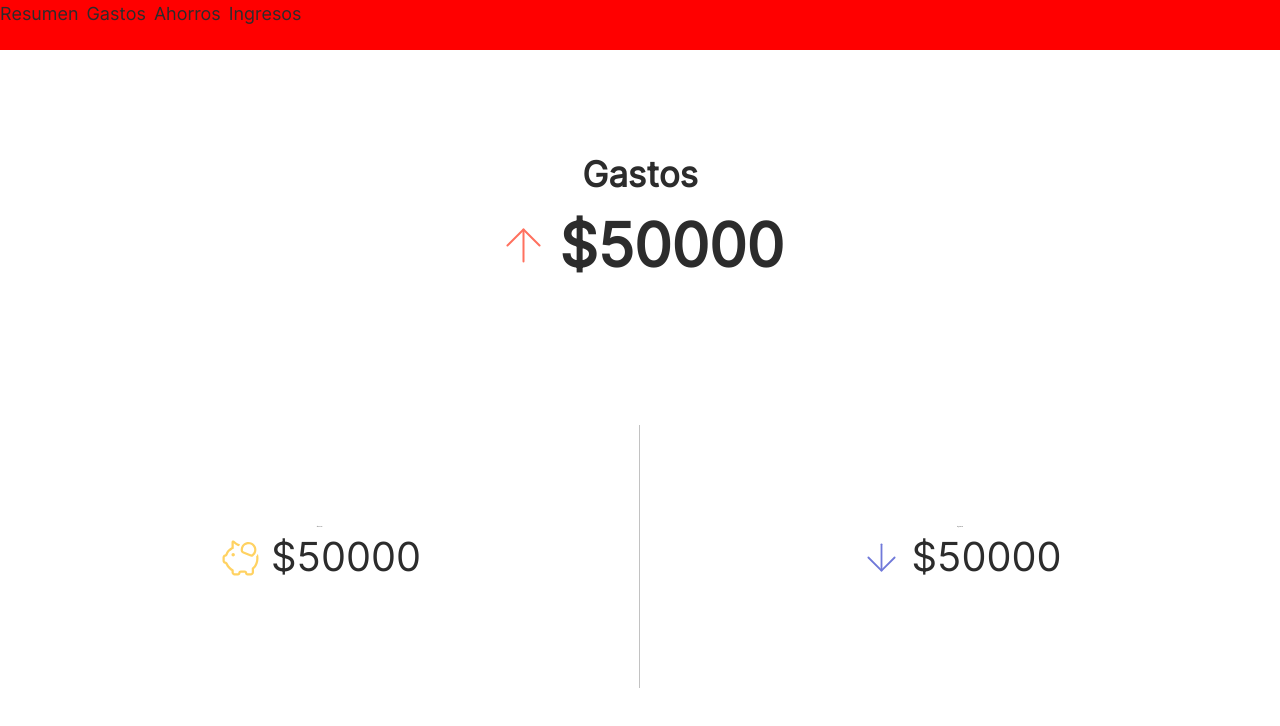
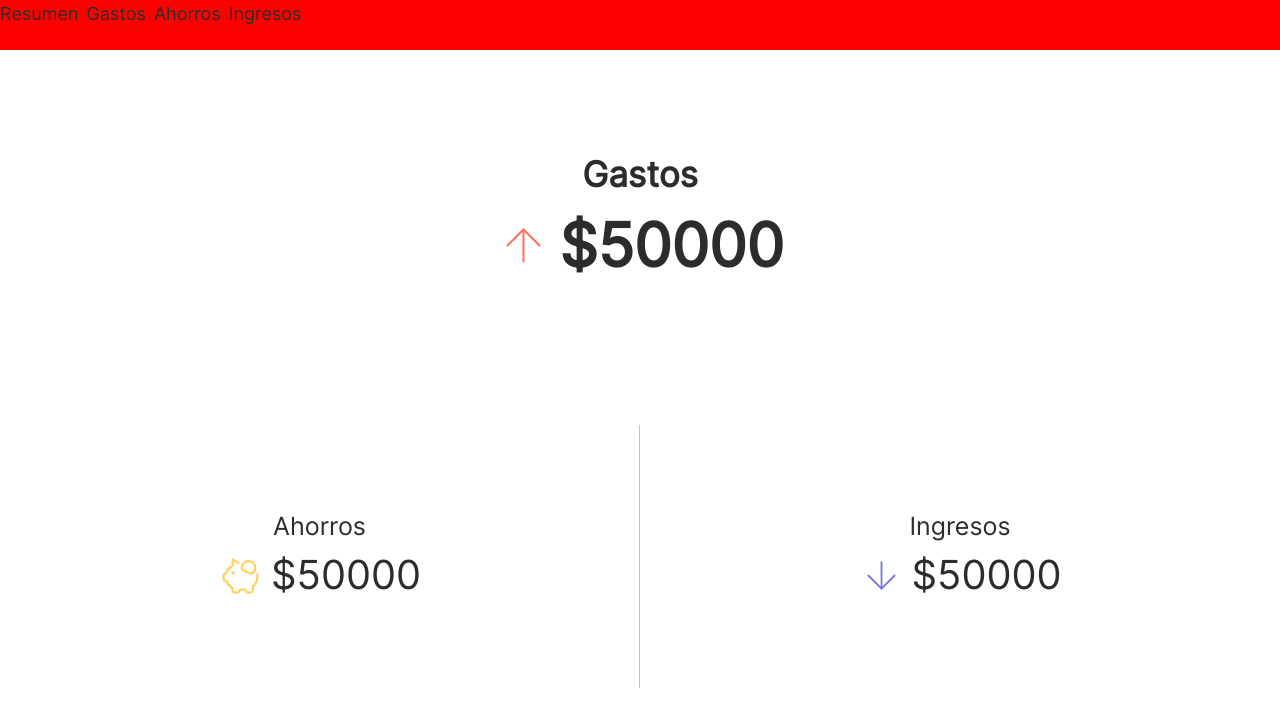
Before and after one commit to tomasbirbe/county, a React (Vite) app: page / in a window 1280 px wide. Shown: the top 726 px of the page. Built offline with nearby package versions, Linux system fonts and the light colour scheme.

Commit message:
Dev: Fix styles on theme.tsx

```diff
--- a/src/theme.ts
+++ b/src/theme.ts
@@ -99,7 +99,7 @@ export const theme = extendTheme({
         },
         h4: {
           // 25px
-          fontSize: "1.5625",
+          fontSize: "1.5625rem",
           fontWeight: "500",
         },
       },
```
